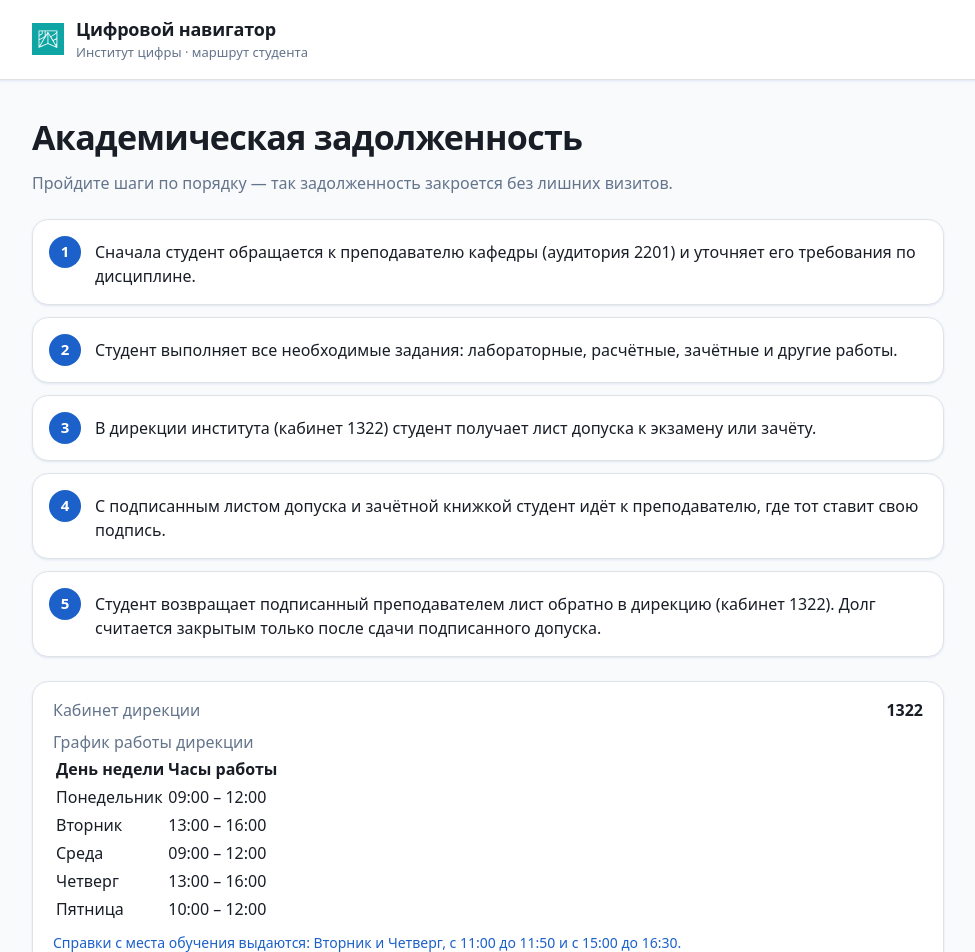
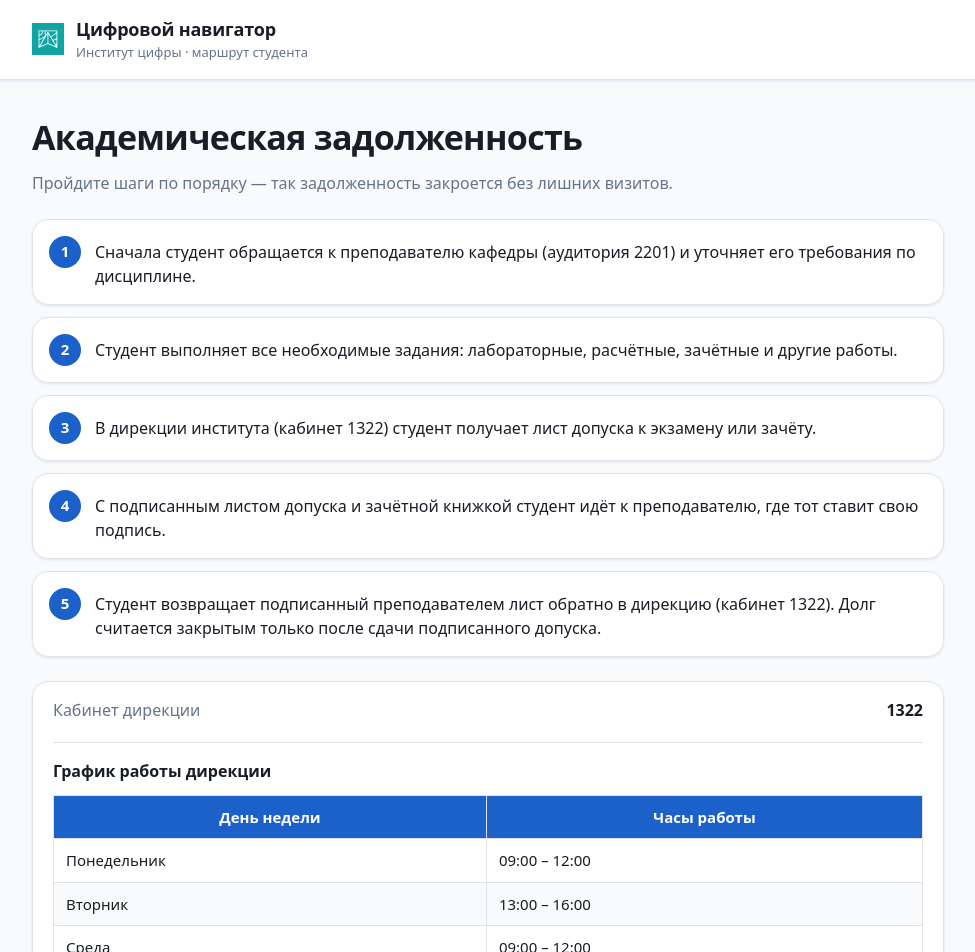
Before and after one commit to Romch33tos/digital-navigator, a React (Vite) app: page /debt in a window 1280 px wide. Shown: the top 952 px of the page, without its empty margins (152-1127 px from the left). Built offline with nearby package versions, Linux system fonts and the light colour scheme.

Commit message:
feat: обновлён styles.css — добавлены стили для таблицы

```diff
--- a/src/styles.css
+++ b/src/styles.css
@@ -447,3 +447,44 @@ a:hover {
     grid-template-columns: repeat(3, 1fr);
   }
 }
+
+.schedule-container {
+  margin-top: 12px;
+  border-top: 1px solid var(--border);
+  padding-top: 16px;
+}
+
+.schedule-title {
+  display: block;
+  margin-bottom: 12px;
+  font-weight: 600;
+  color: var(--text);
+}
+
+.schedule-table {
+  width: 100%;
+  border-collapse: collapse;
+  font-size: 15px;
+}
+
+.schedule-table th,
+.schedule-table td {
+  padding: 10px 12px;
+  text-align: left;
+  border: 1px solid var(--border);
+}
+
+.schedule-table th {
+  background-color: var(--accent);
+  color: var(--surface);
+  font-weight: 600;
+  text-align: center;
+}
+
+.schedule-table tr:nth-child(even) {
+  background-color: var(--bg);
+}
+
+.mt-3 {
+  margin-top: 16px;
+}
```
